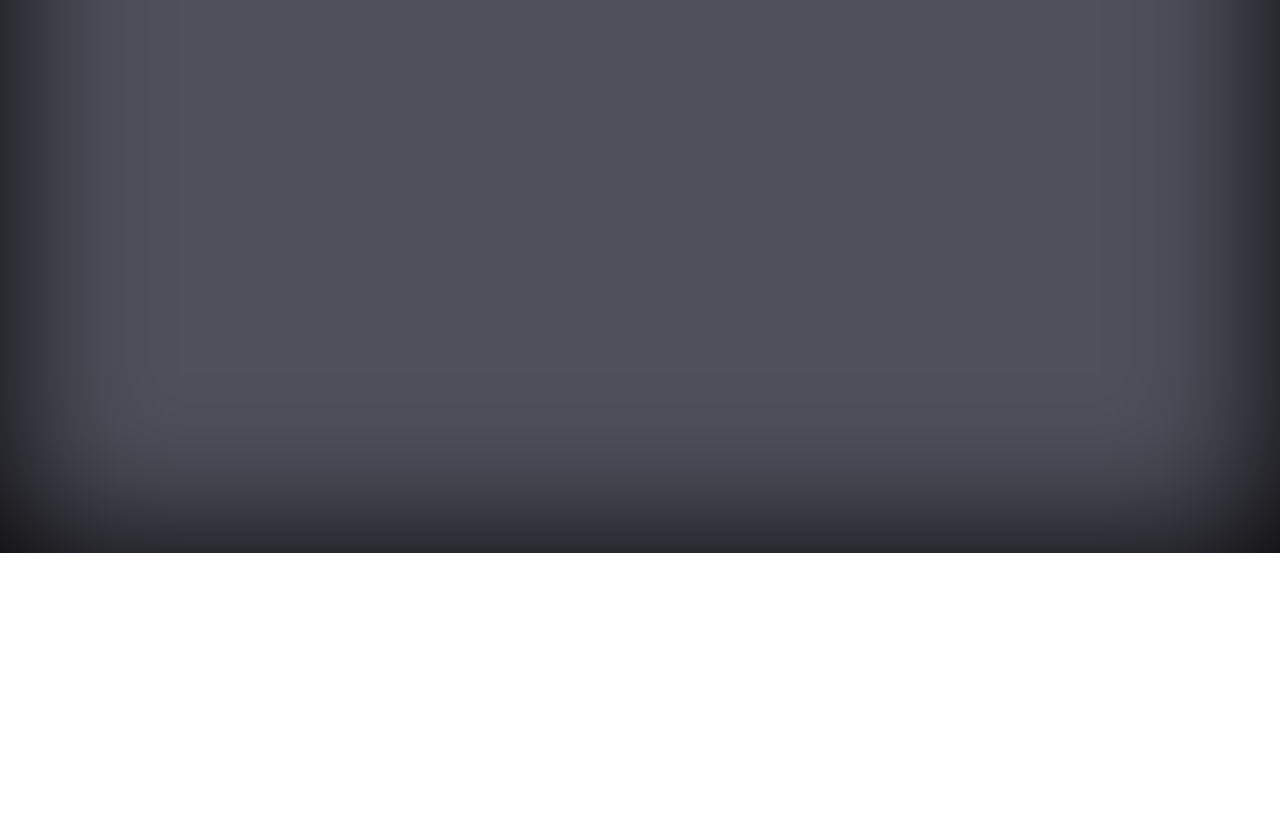
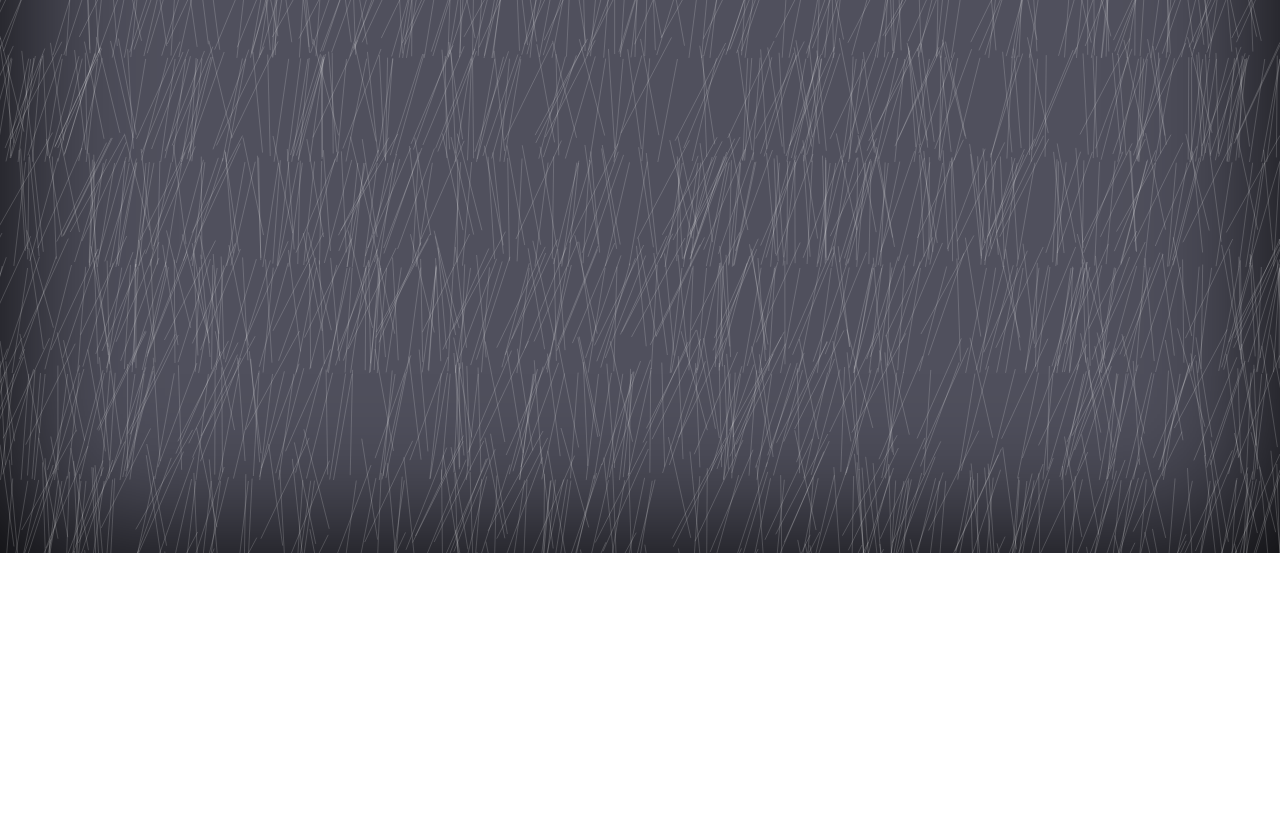
Before and after one commit to razh/jquery-rain.js, a plain HTML site: page index.html in a window 1280 px wide. Shown: the part 247-1075 px from the top of the page. Drawn offline with Linux system fonts and the light colour scheme; animation ran at ten frames a second.

Commit message:
Stash current algorithm (model after After Effect's CC Rainfall, looks terrible).

```diff
--- a/index.html
+++ b/index.html
@@ -84,7 +84,7 @@
   <script>
     $(function() {
       $( '#section-00' ).rain({
-        count:1
+        // spread: 90
       });
       // $( '#test-00' ).rain({
       //   gravity: -100,
--- a/rain.js
+++ b/rain.js
@@ -13,21 +13,25 @@
       // Color of rain. Any valid rgb(a)/hsl/hex/etc. color code should work.
       color: 'rgba(255, 255, 255, 0.6)',
       // Number of particles. [0, MAX_VALUE).
-      count: 200,
+      count: 2000,
+      // Gravity.
+      gravity: 100,
       // Width of each particle (perpendicular to the direction of travel).
       // [0, MAX_VALUE).
-      lineWidth: 0.5,
+      lineWidth: 0.3,
       // Length of each particle, as a function of its velocity.
-      scale: 1.25,
+      scale: 0.1,
       // Variation in wind (climatologists may disagree).
       // If 0, the initial wind velocity is the same for all.
-      shear: 0,
-      speed: 2000,
+      // Domain of [0, 1].
+      shear: 0.5,
+      // Speed, positive number.
+      speed: 1000,
       // Angle of spread in degrees. [0, 90]. At 90 degrees, rain will fall 45
       // degrees to the left and 45 degrees to the right.
-      spread: 0,
+      spread: 45,
       // Horizontal velocity.
-      wind: 0
+      wind: -200
     };
 
     // Paul Irish's requestAnimationFrame polyfill.
@@ -51,6 +55,50 @@
 
   function randomInRange( min, max ) {
     return min + Math.random() * ( max - min );
+  }
+
+  /**
+   * Slow downs wind by a random percentage, the maximum value of which is given
+   * by shear.
+   */
+  function calculateWindSpeed( wind, shear ) {
+    if ( shear === 0 ) {
+      return wind;
+    } else {
+      // Subtract a random percentage, the maximum of which is determined
+      // by shear.
+      return wind - ( wind * shear * Math.random() );
+    }
+  }
+
+  /**
+   * Returns the x and y velocities of a rain particle, with wind and spread.
+   * @param  {Number} speed     Initial starting speed.
+   * @param  {Number} windSpeed Wind speed.
+   * @param  {Number} spread    Cone of emission, in degrees. Points downward.
+   * @return {Array}            Array of velocities: [x, y].
+   */
+  function calculateVelocity( speed, windSpeed, spread ) {
+    if ( spread === 0 ) {
+      return [ windSpeed, speed ];
+    } else {
+      // Creates a cone centered around 0.
+      var angle = ( Math.random() - 0.5 ) * spread;
+      // Rotate ninety degrees and convert to radians.
+      angle = ( angle + 90 ) * DEG_TO_RAD;
+
+      return [
+        Math.cos( angle ) * speed + windSpeed,
+        Math.sin( angle ) * speed
+      ];
+    }
+  }
+
+  /**
+   * Limits the value to within the range [min, max].
+   */
+  function limit( value, min, max ) {
+    return Math.min( Math.max( value, min ), max );
   }
 
   function draw() {
@@ -86,6 +134,15 @@
     this.$el = $( el );
 
     this.options = $.extend( {}, defaults, options );
+
+    // Limit values.
+    this.options.count     = limit( this.options.count,     0, Number.MAX_VALUE );
+    this.options.gravity   = limit( this.options.gravity,   0, Number.MAX_VALUE );
+    this.options.lineWidth = limit( this.options.lineWidth, 0, Number.MAX_VALUE );
+    this.options.scale     = limit( this.options.scale,     0, Number.MAX_VALUE );
+    this.options.shear     = limit( this.options.shear,     0,                1 );
+    this.options.speed     = limit( this.options.speed,     0, Number.MAX_VALUE );
+    this.options.spread    = limit( this.options.spread,    0,               90 );
 
     this._defaults = defaults;
     this._name = pluginName;
@@ -129,37 +186,15 @@
           spread = this.options.spread,
           wind   = this.options.wind;
 
-      var angle,
-          windSpeed,
-          i = 0;
-
+      var i = 0, v;
       while ( i < this.options.count ) {
         this.points.positions.push(
           Math.floor( Math.random() * width  ),
           Math.floor( Math.random() * height )
         );
 
-        if ( shear === 0 ) {
-          windSpeed = wind;
-        } else {
-          // Subtract a random percentage, the maximum of which is determined
-          // by shear.
-          windSpeed = wind - ( wind * shear * Math.random() );
-        }
-
-        if ( spread === 0 ) {
-          this.points.velocities.push( windSpeed, speed);
-        } else {
-          // Creates a cone centered around 0.
-          angle = ( Math.random() - 0.5 ) * spread;
-          // Rotate ninety degrees and convert to radians.
-          angle = ( angle + 90 ) * DEG_TO_RAD;
-
-          this.points.velocities.push(
-            Math.cos( angle ) * speed + windSpeed,
-            Math.sin( angle ) * speed
-          );
-        }
+        v = calculateVelocity( speed, calculateWindSpeed( wind, shear ), spread );
+        this.points.velocities.push( v[0], v[1] );
 
         i++;
       }
@@ -180,16 +215,25 @@
       var width  = this.canvas.width,
           height = this.canvas.height;
 
+      var shear  = this.options.shear,
+          speed  = this.options.speed,
+          spread = this.options.spread,
+          wind   = this.options.wind;
+
       var i = 0,
           positions  = this.points.positions,
           velocities = this.points.velocities,
           pointCount = 0.5 * positions.length;
 
-      var xIndex, yIndex;
+      var dv = this.options.gravity * dt;
+
+      var xIndex, yIndex, v;
 
       while ( i < pointCount ) {
         xIndex = 2 * i;
         yIndex = 2 * i + 1;
+
+        velocities[ yIndex ] += dv;
 
         positions[ xIndex ] += velocities[ xIndex ] * dt;
         positions[ yIndex ] += velocities[ yIndex ] * dt;
@@ -200,10 +244,13 @@
           positions[ xIndex ] = 0;
         }
 
-        if ( 0 > positions[ yIndex ] ) {
-          positions[ yIndex ] = height;
-        } else if ( positions[ yIndex ] > height ) {
+        // No positive velocities.
+        if ( positions[ yIndex ] > height ) {
           positions[ yIndex ] = 0;
+
+          v = calculateVelocity( speed, calculateWindSpeed( wind, shear ), spread );
+          velocities[ xIndex ] = v[0];
+          velocities[ yIndex ] = v[1];
         }
 
         i++;
@@ -233,8 +280,8 @@
         x0 = positions[ xIndex ];
         y0 = positions[ yIndex ];
 
-        x1 = x0 - velocities[ xIndex ] * scale;
-        y1 = y0 - velocities[ yIndex ] * scale;
+        x1 = x0 + velocities[ xIndex ] * scale;
+        y1 = y0 + velocities[ yIndex ] * scale;
 
         i++;
 
```
